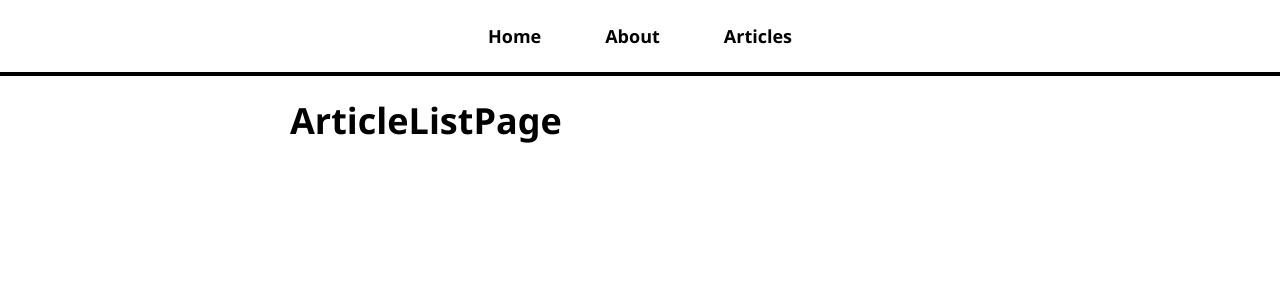
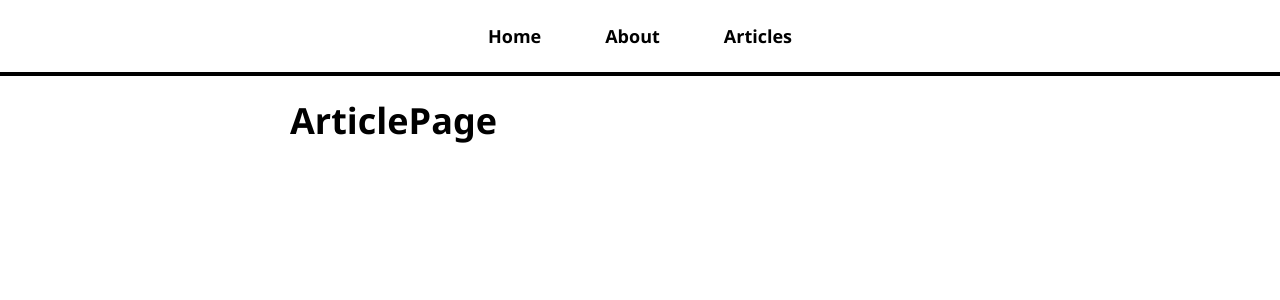
Before and after one commit to Netius/react-blog, a React (Create React App) app: page /articles/1 in a window 1280 px wide. Shown: the top 300 px of the page. Built offline with nearby package versions, Linux system fonts and the light colour scheme.

Commit message:
Fixed misspelled routes

```diff
--- a/src/App.js
+++ b/src/App.js
@@ -15,8 +15,8 @@ function App() {
         <div id='page-body'>
           <Routes>
             <Route path="/" element={<HomePage />} />
-            <Route path="/articles" element={<ArticlePage />} />
-            <Route path="/articles/:articleId" element={<ArticleListPage />} />
+            <Route path="/articles" element={<ArticleListPage />} />
+            <Route path="/articles/:articleId" element={<ArticlePage />} />
             <Route path="/about" element={<AboutPage />} />
           </Routes>
         </div>
```
